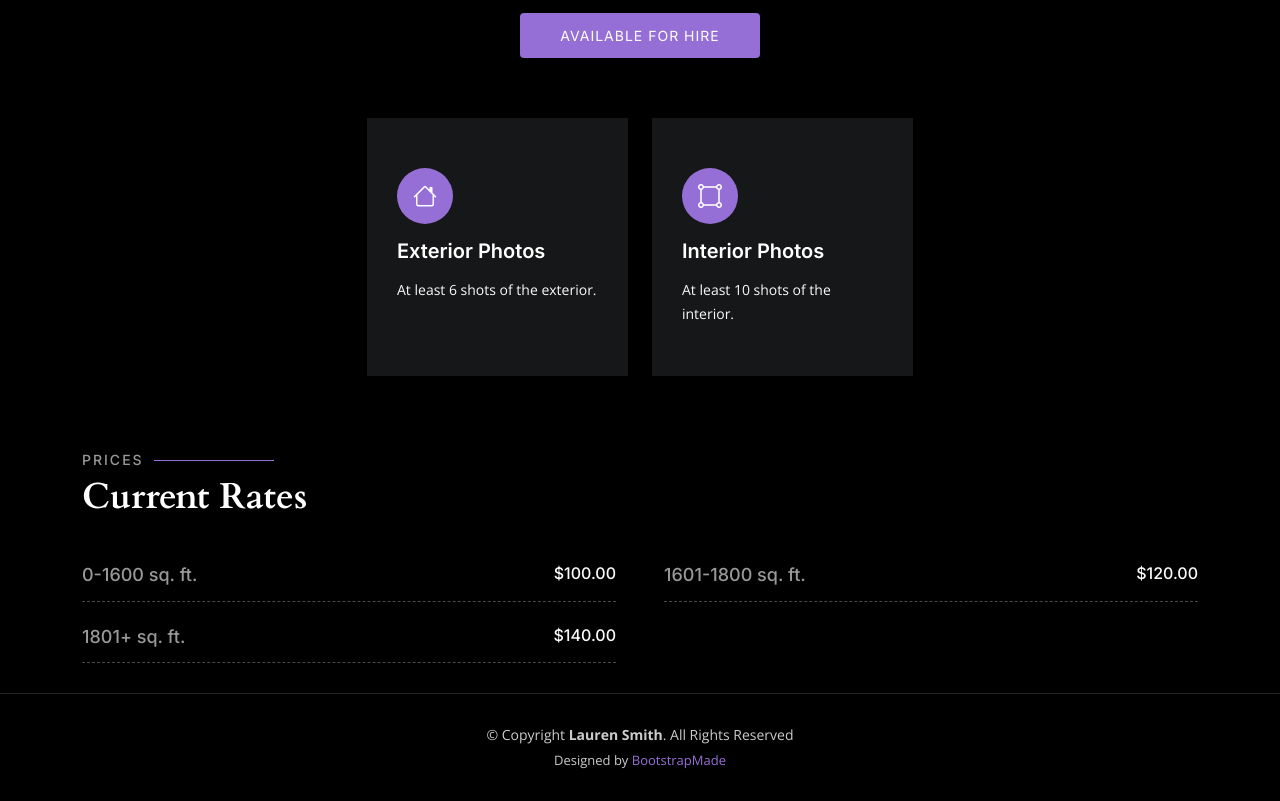
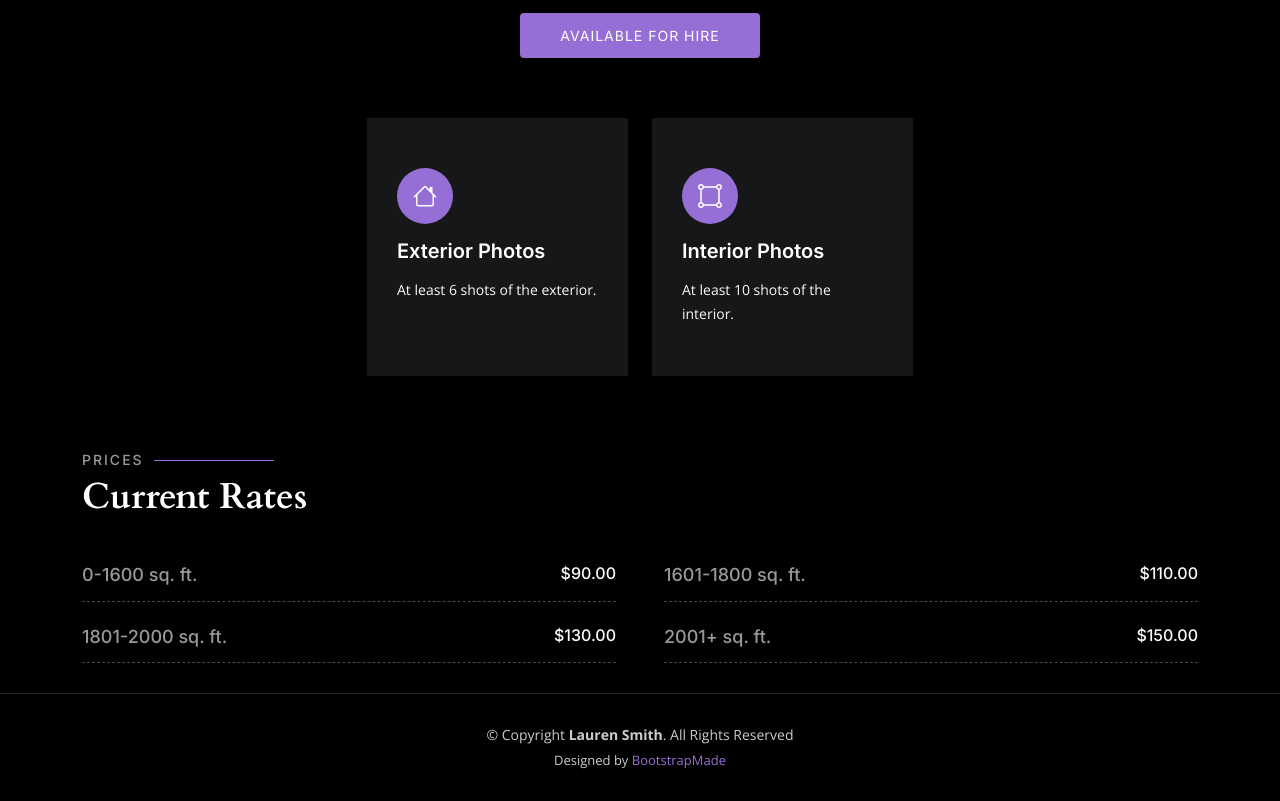
Before and after one commit to laurenbsmith11/laurenbsmith11.github.io, a plain HTML site: page services.html in a window 1280 px wide. Shown: the part 246-1047 px from the top of the page. Drawn offline with nearby package versions, Linux system fonts and the light colour scheme.

Commit message:
Update services.html
Added another price tier

```diff
--- a/services.html
+++ b/services.html
@@ -144,21 +144,28 @@
           <div class="col-lg-6">
             <div class="pricing-item d-flex justify-content-between">
               <h3>0-1600 sq. ft.</h3>
-              <h4>$100.00</h4>
+              <h4>$90.00</h4>
             </div>
           </div><!-- End Pricing Item -->
 
           <div class="col-lg-6">
             <div class="pricing-item d-flex justify-content-between">
               <h3>1601-1800 sq. ft.</h3>
-              <h4>$120.00</h4>
+              <h4>$110.00</h4>
             </div>
           </div><!-- End Pricing Item -->
 
                     <div class="col-lg-6">
             <div class="pricing-item d-flex justify-content-between">
-              <h3>1801+ sq. ft.</h3>
-              <h4>$140.00</h4>
+              <h3>1801-2000 sq. ft.</h3>
+              <h4>$130.00</h4>
+            </div>
+          </div><!-- End Pricing Item -->
+
+                              <div class="col-lg-6">
+            <div class="pricing-item d-flex justify-content-between">
+              <h3>2001+ sq. ft.</h3>
+              <h4>$150.00</h4>
             </div>
           </div><!-- End Pricing Item -->
 
```
